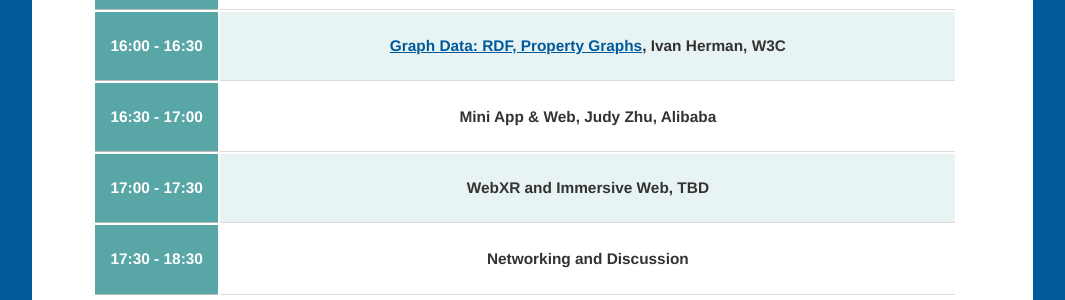
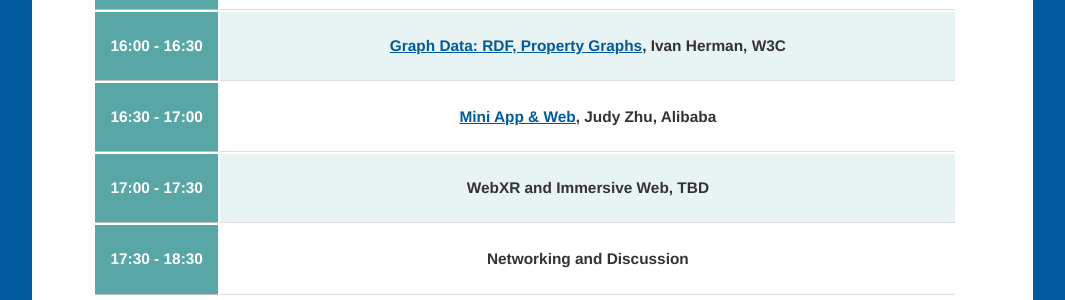
Before and after one commit to w3c/w3c-track-2019, a Jekyll site: the page built from schedule.md, in a window 1280 px wide. Shown: the part 1022-1322 px from the top of the page, without its empty margins (108-1173 px from the left). Built offline with Jekyll 4.4.1, drawn with Linux system fonts in a browser that asks for light colours; our own code applies the rules of GitHub Pages for plain Markdown files.

Commit message:
Update schedule.md

```diff
--- a/schedule.md
+++ b/schedule.md
@@ -68,7 +68,7 @@ layout: home
     <tr>
         <th>16:30 - 17:00</th>
         <td>
-            <p class="session-title">Mini App & Web, Judy Zhu, Alibaba</p>
+            <p class="session-title"><a href="speakers.html#judy">Mini App & Web</a>, Judy Zhu, Alibaba</p>
         </td>
     </tr>
     <tr>
```
